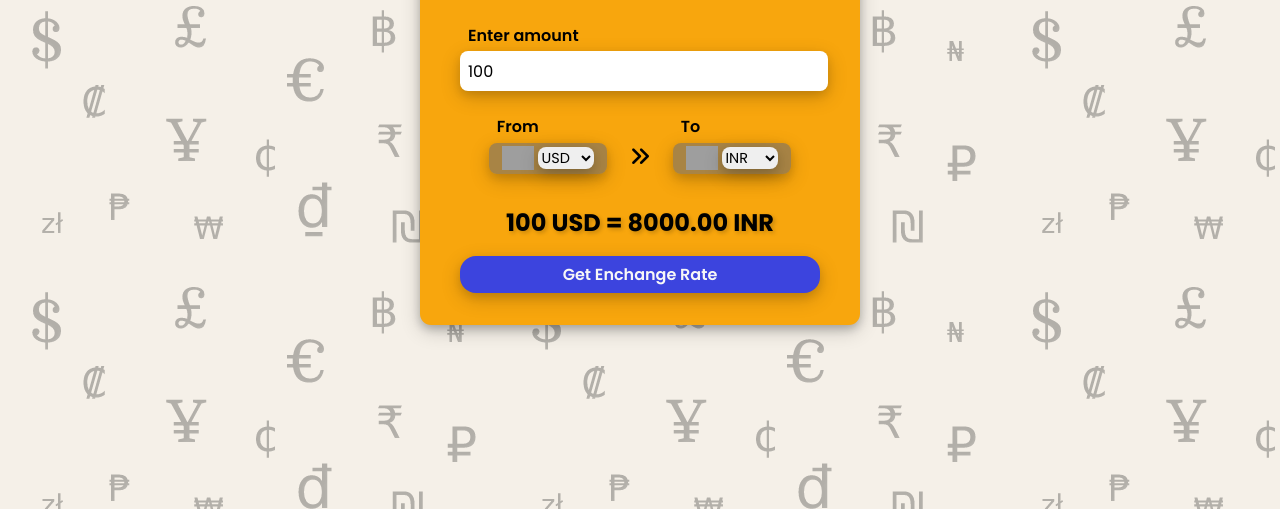
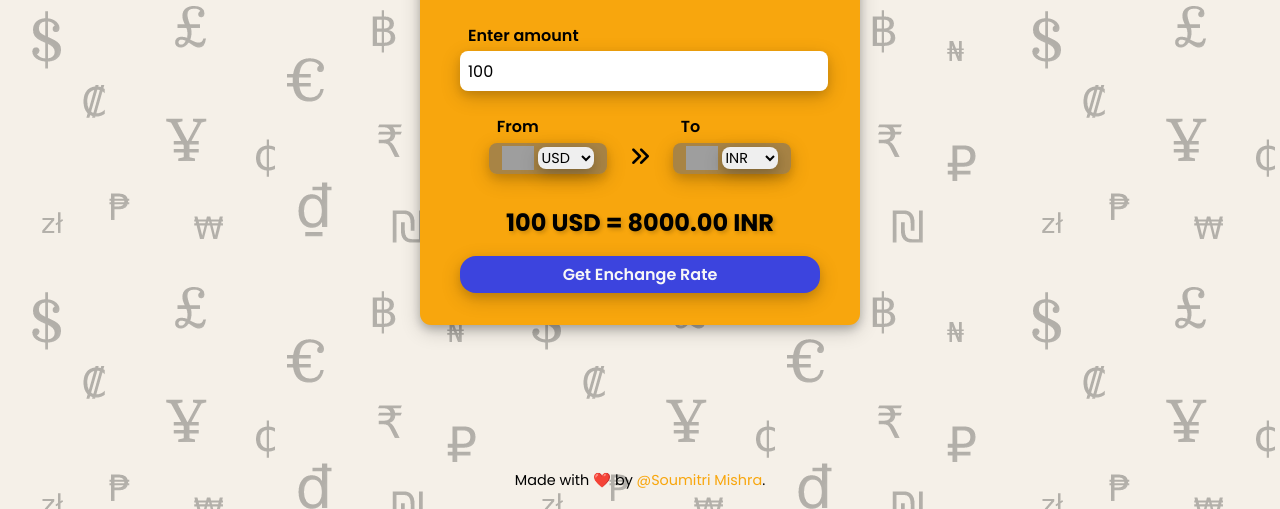
Before and after one commit to soumitri-2005/currency-converter, a plain HTML site: page index.html in a window 1280 px wide. Shown: the part 291-800 px from the top of the page. Drawn offline with Linux system fonts and the light colour scheme; grey boxes are pictures that could not be loaded.

Commit message:
adding footer section

```diff
--- a/index.html
+++ b/index.html
@@ -75,6 +75,11 @@
           </div>
         </form>
       </div>
+
+      <div class="footer">
+        <p>
+          Made with ❤️ </i> by <a href="https://www.linkedin.com/in/soumitri-mishra/" target="_blank">@Soumitri Mishra</a>.</p>
+      </div>
     </div>
     <script src="code.js"></script>
     <script src="script.js"></script>
--- a/style.css
+++ b/style.css
@@ -6,6 +6,7 @@
   --btn-bg: rgb(60, 68, 222);
   --btn-hover-bg: rgb(34, 216, 64);
   --btn-color: #f7f7f7;
+  --footer-color: #000000;
 }
 
 [data-theme="dark"] {
@@ -13,9 +14,10 @@
   --bg-img: url("currencies_chiseled 2.png");
   --form-bg: #e0cc6e;
   --select-bg: #6969708f;
-  --btn-bg: red;
-  --btn-hover-bg: #50b32c;
+  --btn-bg: #ff6d00ed;
+  --btn-hover-bg: rgb(60, 68, 222);
   --btn-color: #141322;
+  --footer-color: #fff;
 }
 
 * {
@@ -259,6 +261,19 @@ form button:hover {
   }
 }
 
+.footer {
+  color: var(--footer-color);
+  position: fixed;
+  bottom: 18px;
+  gap: 0.5rem;
+  font-size: 0.9rem;
+}
+
+.footer a {
+  text-decoration: none;
+  color: #f8a60d;
+}
+
 @media (max-width: 460px) {
   .container {
     min-height: 30vh;
```
